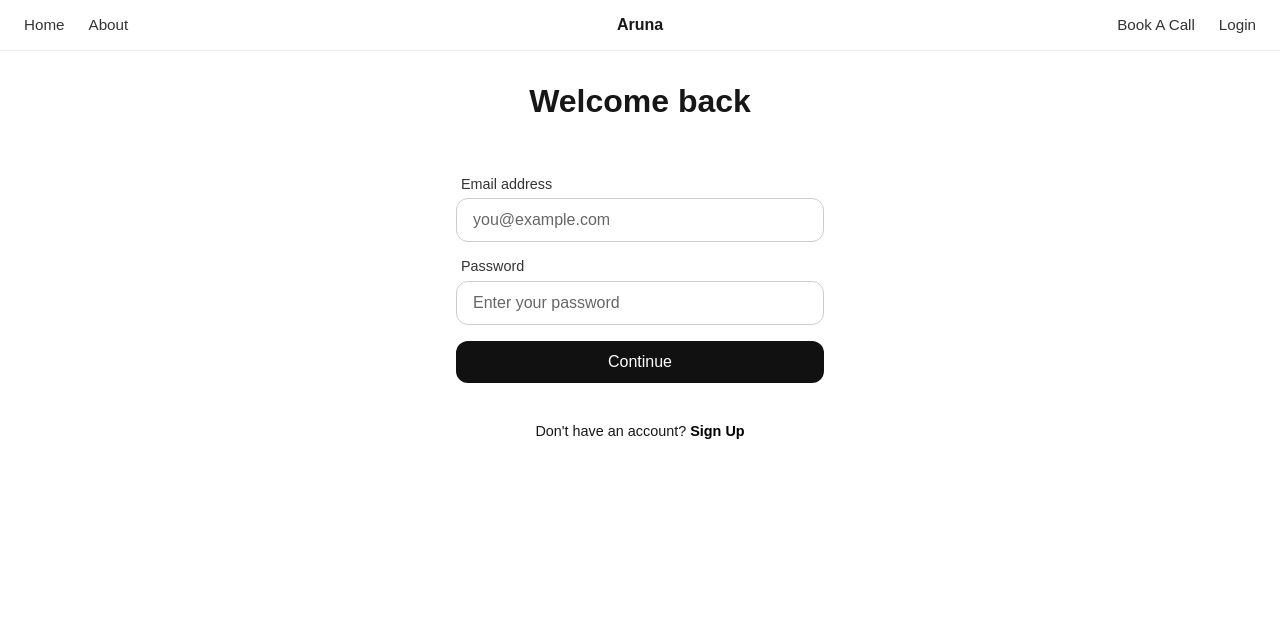
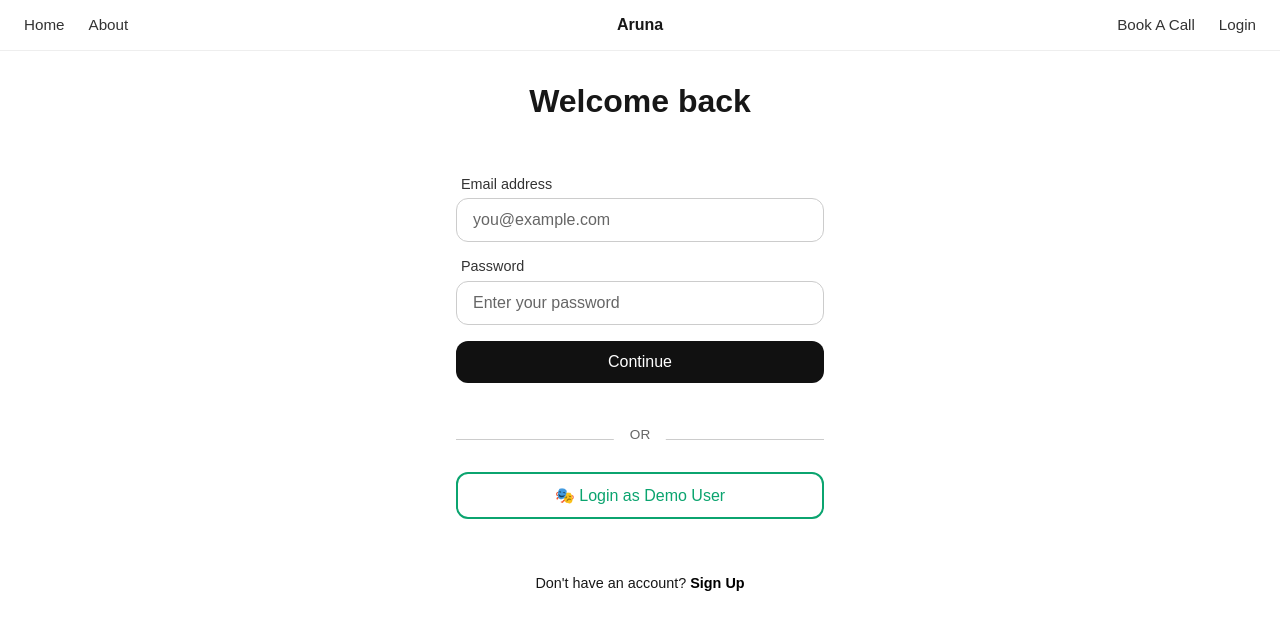
Before and after one commit to dusanwDev/car-rental-nextjs, a Next.js app: page /login in a window 1280 px wide. Shown: the top 630 px of the page. Built offline with nearby package versions, Linux system fonts and the light colour scheme; no server answers.

Commit message:
added demo user

```diff
--- a/app/components/Login.tsx
+++ b/app/components/Login.tsx
@@ -96,6 +96,67 @@ const LoginForm: React.FC = () => {
       }
     } catch (err) {
       console.error('Login error:', err);
+      if (err instanceof Error) {
+        if (err.message.includes('Failed to fetch')) {
+          setError('Unable to connect to the server. Please check your internet connection.');
+        } else {
+          setError('An unexpected error occurred. Please try again.');
+        }
+      } else {
+        setError('An unexpected error occurred. Please try again.');
+      }
+    } finally {
+      setLoading(false);
+    }
+  };
+
+  const handleDemoLogin = async () => {
+    setError(null);
+
+    if (!isSupabaseReady) {
+      setError('Authentication service is not ready. Please try again in a moment.');
+      return;
+    }
+
+    const demoEmail = '1_manager@yopmail.com';
+    const demoPassword = '1_manager@yopmail.com';
+
+    try {
+      setLoading(true);
+      const { data, error } = await supabase.auth.signInWithPassword({
+        email: demoEmail,
+        password: demoPassword,
+      });
+
+      if (error) {
+        if (error.message.includes('Invalid login credentials')) {
+          setError('Demo user credentials are invalid. Please contact support.');
+        } else {
+          setError(error.message);
+        }
+        return;
+      }
+
+      if (data?.user) {
+        console.log('Demo login successful, session:', data.session);
+        console.log('User:', data.user);
+
+        // Get the redirect URL from the query parameters
+        const params = new URLSearchParams(window.location.search);
+        const redirectTo = params.get('redirectedFrom') || '/';
+
+        // Wait a moment to ensure session is set
+        await new Promise(resolve => setTimeout(resolve, 100));
+
+        // Check session again before redirect
+        const { data: { session } } = await supabase.auth.getSession();
+        console.log('Session before redirect:', session);
+
+        router.push(redirectTo);
+        router.refresh();
+      }
+    } catch (err) {
+      console.error('Demo login error:', err);
       if (err instanceof Error) {
         if (err.message.includes('Failed to fetch')) {
           setError('Unable to connect to the server. Please check your internet connection.');
@@ -229,6 +290,21 @@ const LoginForm: React.FC = () => {
         </button>
       </form>
 
+      <div className={styles.demoSection}>
+        <div className={styles.divider}>
+          <span>OR</span>
+        </div>
+
+        <button
+          type="button"
+          className={styles.demoButton}
+          onClick={handleDemoLogin}
+          disabled={loading || !isSupabaseReady}
+        >
+          {loading ? 'Logging in...' : '🎭 Login as Demo User'}
+        </button>
+      </div>
+
       <p className={styles.signupText}>
         Don't have an account? <a href="/signup">Sign Up</a>
       </p>
--- a/app/components/LoginPage.module.scss
+++ b/app/components/LoginPage.module.scss
@@ -226,5 +226,50 @@
       outline: 2px solid #000;
       outline-offset: 2px;
     }
+
+    &:disabled {
+      opacity: 0.7;
+      cursor: not-allowed;
+    }
+  }
+
+  .demoSection {
+    display: flex;
+    flex-direction: column;
+    gap: 1rem;
+    margin: 1rem 0;
+  }
+
+  .demoButton {
+    padding: 0.75rem 1.5rem;
+    border: 2px solid #0ba46f;
+    border-radius: 12px;
+    background-color: transparent;
+    color: #0ba46f;
+    font-size: 1rem;
+    font-weight: 500;
+    cursor: pointer;
+    transition: all 0.3s ease;
+    min-width: 200px;
+
+    &:hover {
+      background-color: #0ba46f;
+      color: white;
+    }
+
+    &:focus {
+      outline: 2px solid #0ba46f;
+      outline-offset: 2px;
+    }
+
+    &:disabled {
+      opacity: 0.7;
+      cursor: not-allowed;
+
+      &:hover {
+        background-color: transparent;
+        color: #0ba46f;
+      }
+    }
   }
 }
```
